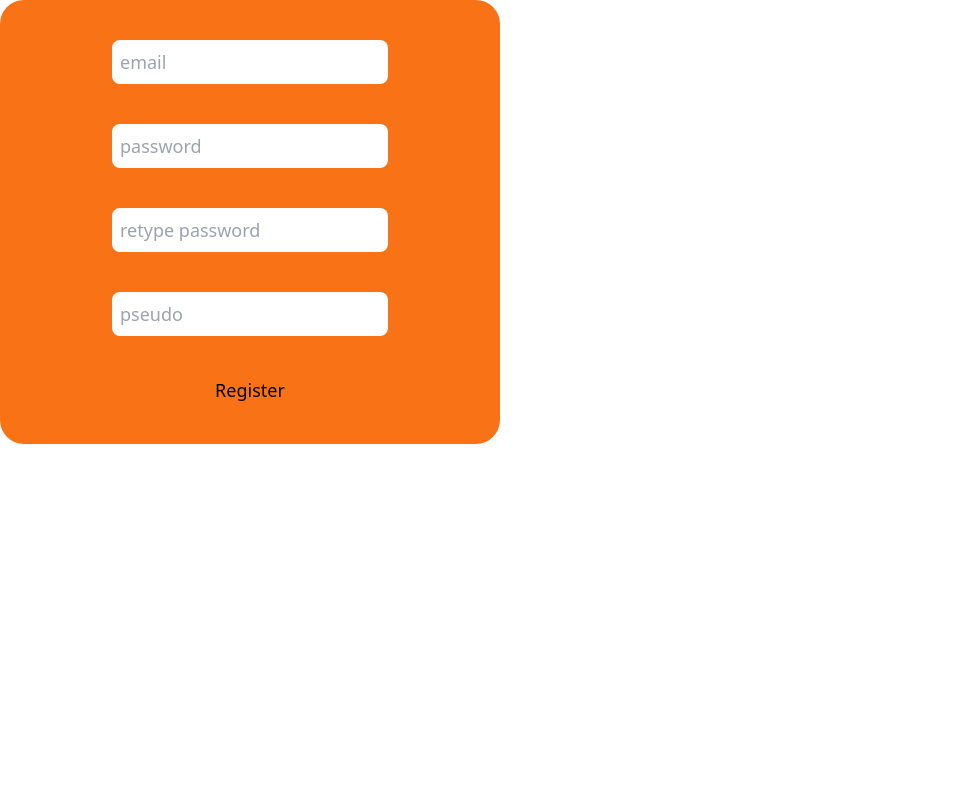
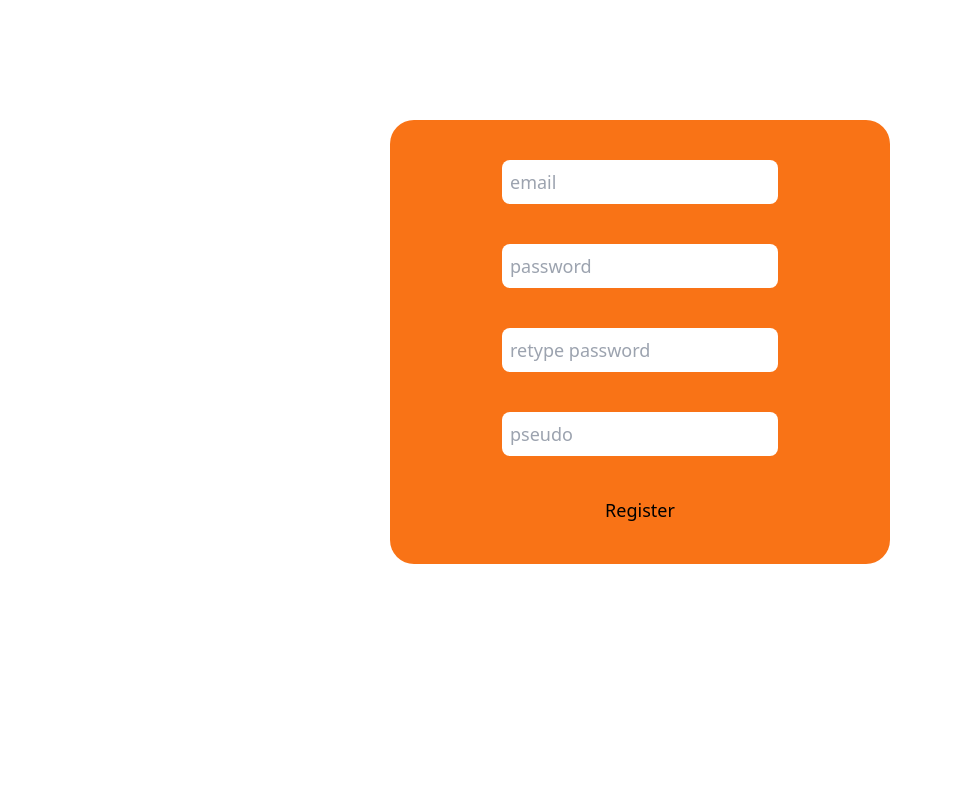
Before and after one commit to DragiboO/devlab-back-end, a PHP site: page /register.php in a window 1280 px wide. Shown: the whole page, without its empty margins (0-953 px from the left). Run offline with PHP 8.4, Linux system fonts and the light colour scheme; a stand-in replaces the project's code that opens the database connection; some libraries are stand-ins or nearby versions.

Commit message:
:memo: modif register.php

```diff
--- a/page/class/user.php
+++ b/page/class/user.php
@@ -10,9 +10,9 @@ class User
 
     public function __construct(
         public string $email,
-        public string $pseudo,
         public string $password,
         public string $password2,
+        public string $pseudo,
     )
     {
     }
--- a/page/login.php
+++ b/page/login.php
@@ -10,7 +10,8 @@
 </head>
 <body>
 
-    <div class="w-[300px] h-auto text-lg divabsolute text-center">
+<main class="content h-[100vh] flex justify-center items-center">
+    <div class="w-[300px] h-auto text-lg text-center">
 
         <form method="POST" class="flex flex-col items-center bg-orange-500 rounded-3xl p-10 gap-y-10 mb-4">
                 <input type="email" name="email" placeholder="email" class="rounded-lg p-2 text-black">
@@ -23,7 +24,7 @@
 
     </div>
 
-
+</main>
 
 </body>
 </html>
--- a/page/register.php
+++ b/page/register.php
@@ -15,9 +15,10 @@ session_start();
 </head>
 <body>
 
-    <main class="content">
-        <section class="w-[500px] h-auto text-lg divabsolute text-center">
-            <form method="POST" class="flex flex-col items-center bg-orange-500 rounded-3xl p-10 gap-y-10 mb-4">
+    <main>
+            <div class="content h-[100vh] flex justify-start items-center flex-col gap-y-2">
+                <section class="w-[500px] h-auto text-lg text-center mt-[15vh]">
+                    <form method="POST" class="justify-center flex flex-col items-center bg-orange-500 rounded-3xl p-10 gap-y-10 mb-4">
 
                         <input type="email" name="email" placeholder="email" required class="rounded-lg p-2 text-black">
                         <input type="password" name="password1" placeholder="password" required class="rounded-lg p-2 text-black">
@@ -27,6 +28,7 @@ session_start();
                         <input type="submit" value="Register">
                     </form>
                 </section>
+
 
         <?php
         require_once './class/user.php';
@@ -83,6 +85,7 @@ session_start();
             }
         }
         ?>
+            </div>
     </main>
 </body>
 </html>
```
Lines whose indentation alone changed are shown as unchanged.
